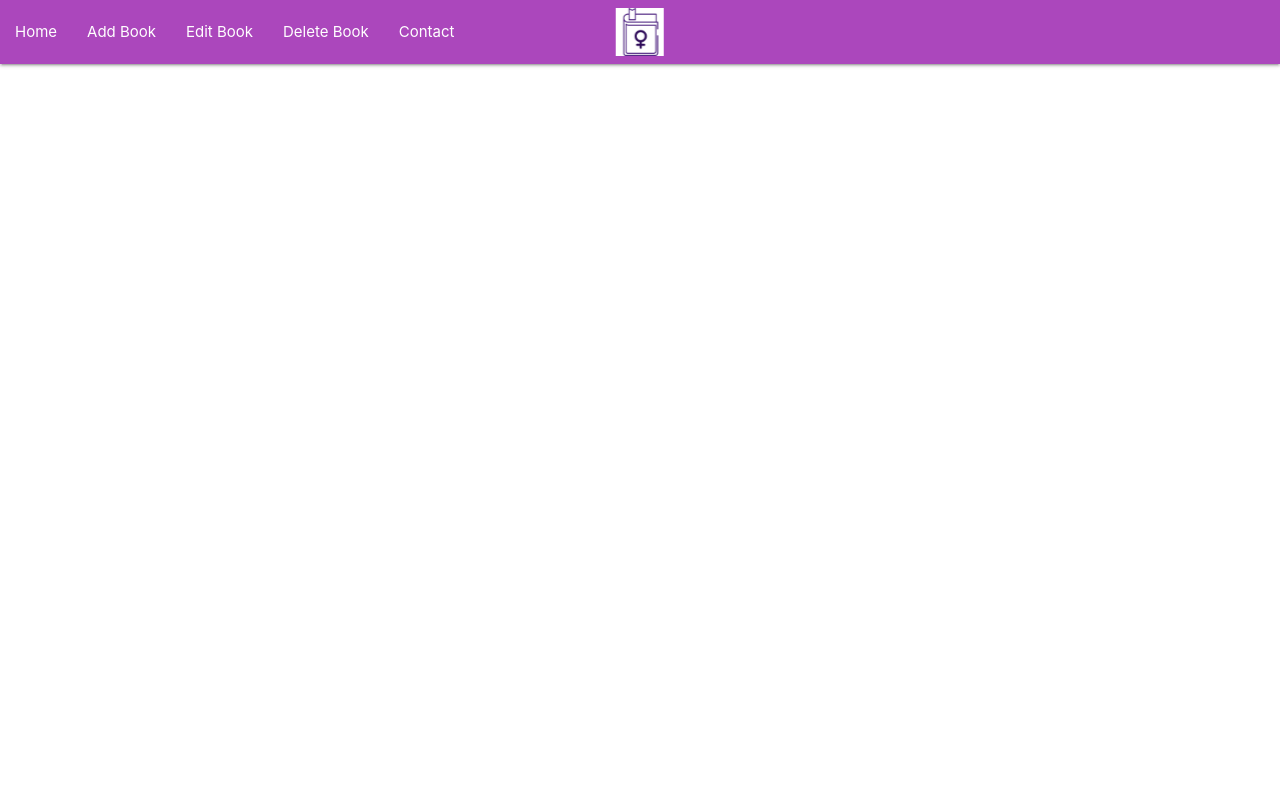
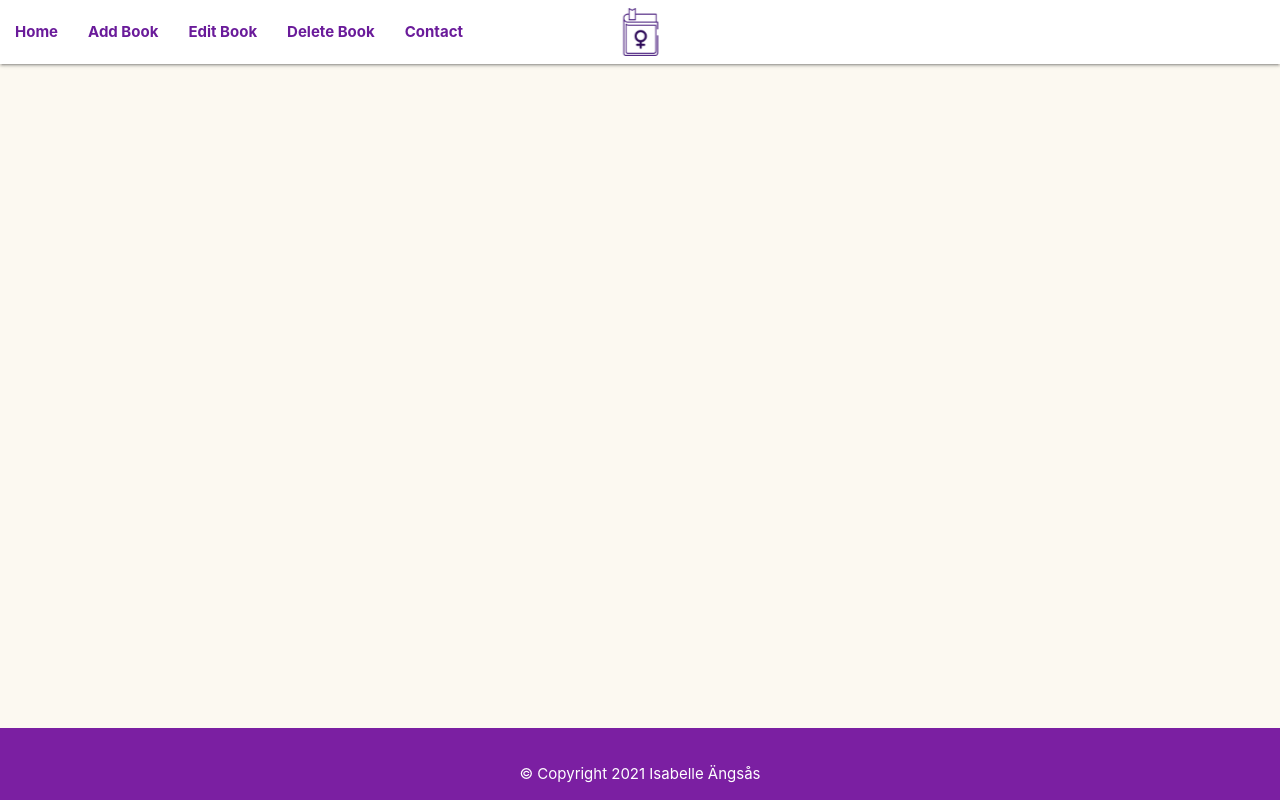
Before and after one commit to mmmangooo/Milestone-project3, a Flask app: page / in a window 1280 px wide. Run offline with Flask 2, Linux system fonts and the light colour scheme; data that the repository does not hold is empty; some libraries are stand-ins or nearby versions.

Commit message:
Added footer

```diff
--- a/static/css/style.css
+++ b/static/css/style.css
@@ -1,3 +1,18 @@
+body {
+    background-color: #fcf9f0de;
+}
+
 .nav-logo {
     margin-top: 0.5rem;
 }
+
+nav ul li a {
+    color: #6a1b9a;
+    font-weight: bold;
+}
+
+footer {
+    position: absolute;
+    bottom: 0;
+    width: 100%;
+}
--- a/templates/base.html
+++ b/templates/base.html
@@ -13,10 +13,10 @@
     <body>
 
 
-        <nav class="nav-extended purple lighten-1">
+        <nav class="nav-extended white">
             <div class="nav-wrapper ">
                 <a href="{{ url_for('get_books')}}" class="brand-logo right center nav-logo"><img src="{{url_for('static', filename='./images/favicon.ico')}}" alt=""></a>
-               <a href="#" data-target="mobile-demo" class="sidenav-trigger">
+               <a href="#" data-target="mobile-demo" class="sidenav-trigger purple-text darken-3">
                 <i class="fas fa-bars"></i>
                </a>
                 <ul id="nav-mobile" class="left hide-on-med-and-down">
@@ -57,6 +57,13 @@
             </ul>
         </nav>
 
+        <footer class="page-footer purple darken-2 center-align">
+
+         <p> ©  Copyright 2021 Isabelle Ängsås</p>
+
+
+        </footer>
+
         <script src="https://code.jquery.com/jquery-3.5.1.min.js" integrity="sha256-9/aliU8dGd2tb6OSsuzixeV4y/faTqgFtohetphbbj0=" crossorigin="anonymous"></script>
         <script src="https://cdnjs.cloudflare.com/ajax/libs/materialize/1.0.0/js/materialize.min.js"></script>
         <script src="{{ url_for('static', filename='js/script.js') }}"></script>
--- a/templates/index.html
+++ b/templates/index.html
@@ -5,7 +5,7 @@
         {{ book.author }} <br>
         {{ book.image }}<br>
         {{ book.description }}<br>
-        {{ book.rating}} <br>
+        {{ book.rating }} <br>
         {{ book.date_of_adding }}<br>
     {% endfor %}
 </body>
```
